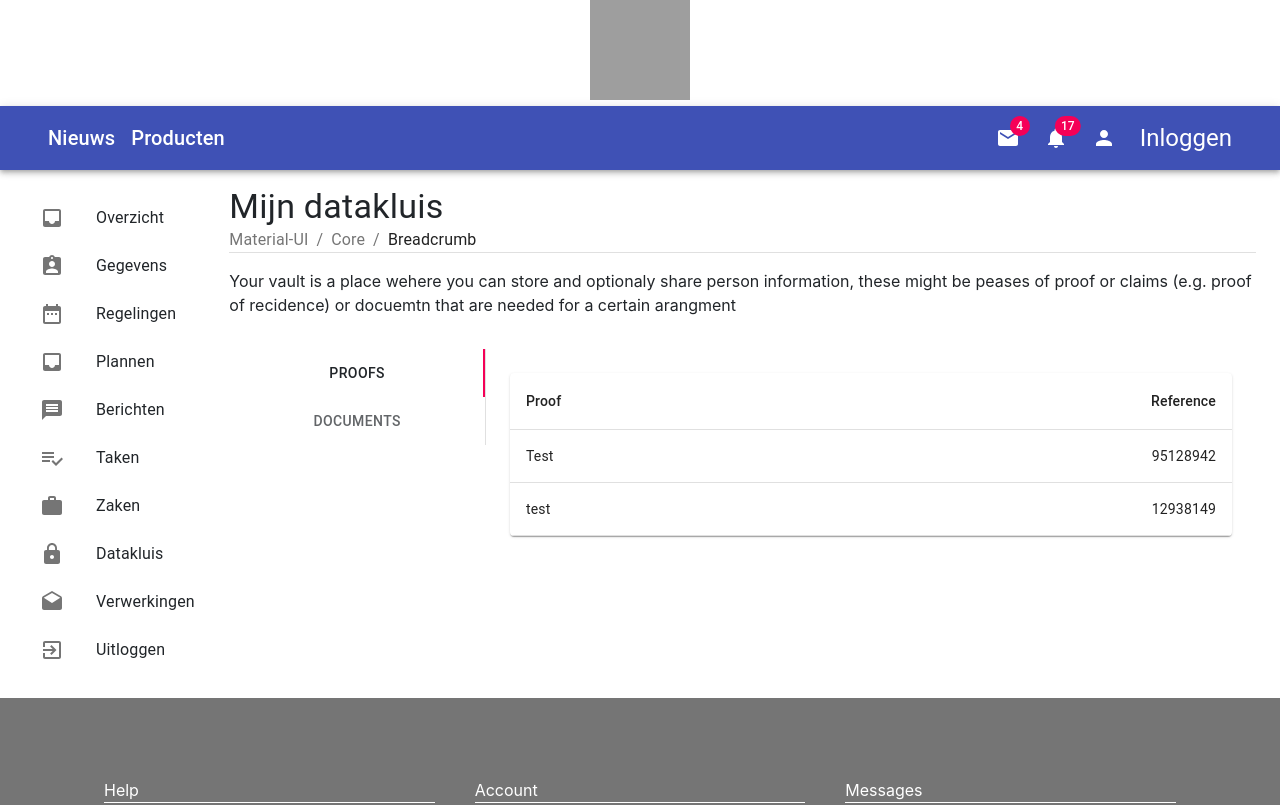
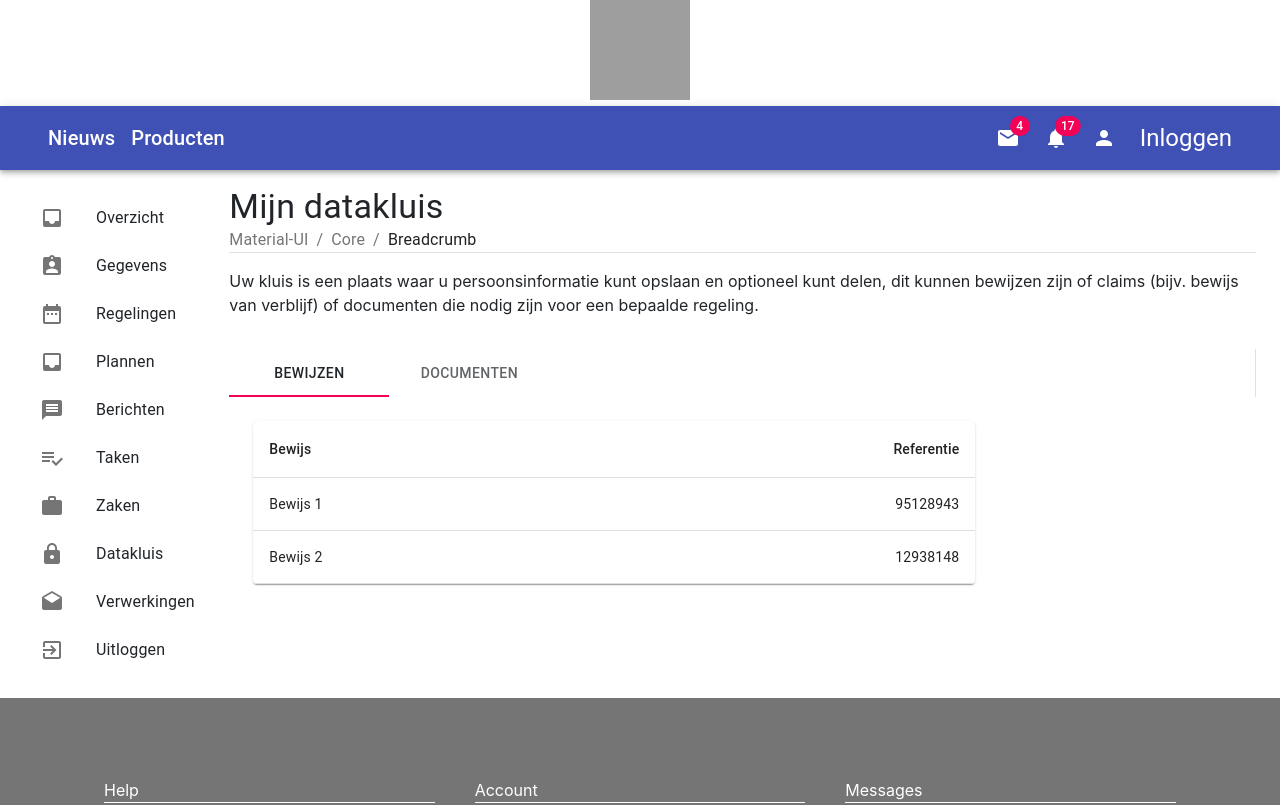
Before and after one commit to ConductionNL/api-connector, a Next.js app in the folder pwa/: page /vault in a window 1280 px wide. Shown: the top 805 px of the page. Built offline with nearby package versions, Linux system fonts and the light colour scheme; grey boxes are pictures that could not be loaded.

Commit message:
Translations and changes vault page

```diff
--- a/pwa/components/arrangements/cards.tsx
+++ b/pwa/components/arrangements/cards.tsx
@@ -1,7 +1,7 @@
 import React from 'react';
 import Grid from "@material-ui/core/Grid";
 import StandardCard from "../../components/common/card";
-import ArrangementsTestData from "../../components/arrangements/testData";
+import ArrangementsTestData from "../data/arrangements";
 
 let posts = ArrangementsTestData()
 
--- a/pwa/components/data/documents.tsx
+++ b/pwa/components/data/documents.tsx
@@ -14,8 +14,8 @@ function createData(name, reference) {
 }
 
 const rows = [
-  createData('Lorem', '95128942'),
-  createData('Ipsum', '12938149'),
+  createData('Document 1', '95128944'),
+  createData('Document 2', '12938147'),
 ];
 
 
--- a/pwa/components/data/proofs.tsx
+++ b/pwa/components/data/proofs.tsx
@@ -14,8 +14,8 @@ function createData(name, reference) {
 }
 
 const rows = [
-  createData('Test', '95128942'),
-  createData('test', '12938149'),
+  createData('Bewijs 1', '95128943'),
+  createData('Bewijs 2', '12938148'),
 ];
 
 
@@ -26,8 +26,8 @@ export default function ProofTable() {
       <Table aria-label="simple table">
         <TableHead>
           <TableRow>
-            <TableCell>Proof</TableCell>
-            <TableCell align="right">Reference</TableCell>
+            <TableCell>Bewijs</TableCell>
+            <TableCell align="right">Referentie</TableCell>
             {/*<TableCell align="right"></TableCell>*/}
           </TableRow>
         </TableHead>
--- a/pwa/pages/arrangements/[id].tsx
+++ b/pwa/pages/arrangements/[id].tsx
@@ -13,7 +13,7 @@ import Hidden from "@material-ui/core/Hidden";
 import ActionMenu from "../../components/common/actionmenu";
 import PageHeader from "../../components/common/pageheader";
 import Box from "@material-ui/core/Box";
-import ArrangementsTestData from "../../components/arrangements/testData";
+import ArrangementsTestData from "../../components/data/arrangements";
 
 let posts = ArrangementsTestData()
 
--- a/pwa/pages/vault/index.tsx
+++ b/pwa/pages/vault/index.tsx
@@ -79,20 +79,21 @@ function Index() {
         <Grid item sm={12} md={10}>
           <PageHeader title={title} />
           <Box paddingTop={2} paddingBottom={2}>
-            <p>Your vault is a place wehere you can store and optionaly share person information, these might be peases of proof or claims (e.g. proof of recidence) or docuemtn that are needed for a certain arangment</p>
+            <p>
+              Uw kluis is een plaats waar u persoonsinformatie kunt opslaan en optioneel kunt delen, dit kunnen bewijzen zijn of claims (bijv. bewijs van verblijf) of documenten die nodig zijn voor een bepaalde regeling.</p>
           </Box>
           <Grid container>
-            <Grid item xs={3}>
+            <Grid item xs={12}>
               <Tabs
-                orientation="vertical"
+                orientation="horizontal"
                 variant="scrollable"
                 value={value}
                 onChange={handleChange}
                 aria-label="Vertical tabs example"
                 className={classes.tabs}
               >
-                <Tab label="Proofs" {...a11yProps(0)} />
-                <Tab label="Documents" {...a11yProps(1)} />
+                <Tab label="Bewijzen" {...a11yProps(0)} />
+                <Tab label="Documenten" {...a11yProps(1)} />
               </Tabs>
             </Grid>
             <Grid item xs={9}>
```
